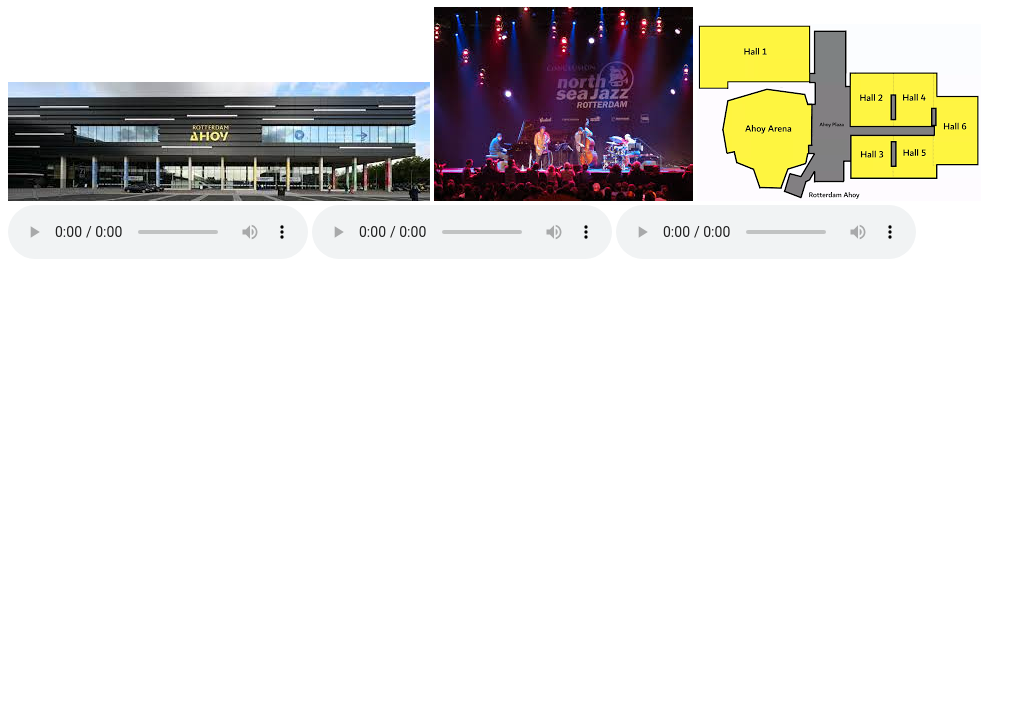
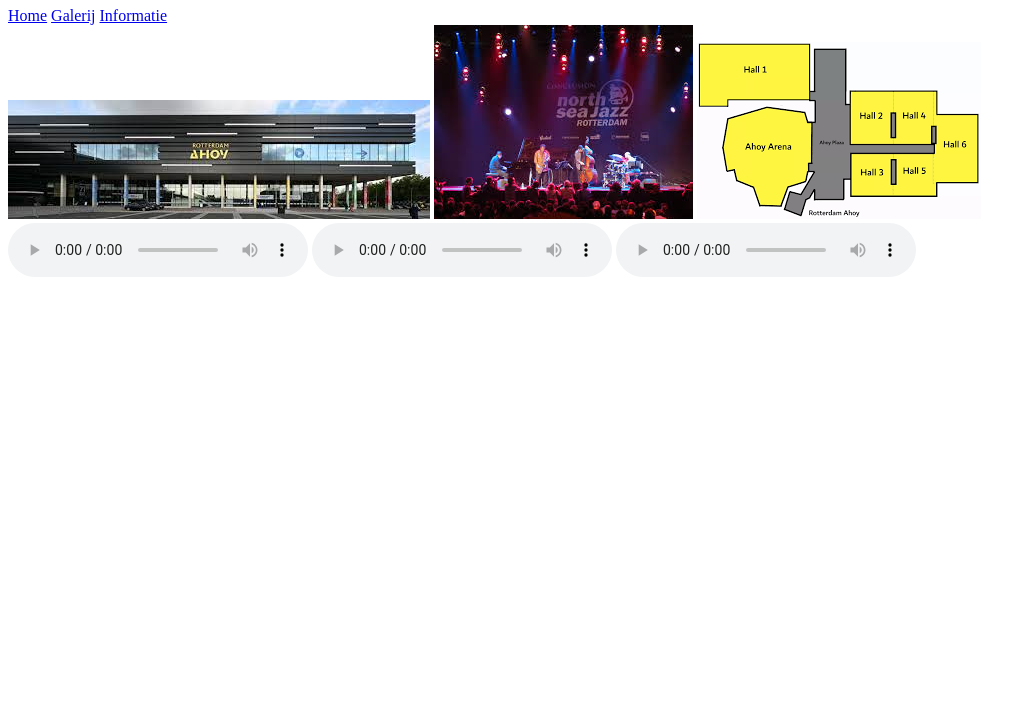
Before and after one commit to DawidDomagalaDJD/NHACursus, a plain HTML site: page galerij.html in a window 1280 px wide. Shown: the part 73-800 px from the top of the page, without its empty margins (0-1034 px from the left). Drawn offline with Linux system fonts and the light colour scheme; files whose address does not match are found by name.

Commit message:
Add files via upload

```diff
--- a/galerij.html
+++ b/galerij.html
@@ -8,6 +8,11 @@
 </head>
 <body>
     <header><h1>Galerij</h1></header>
+    <nav>
+        <a href="/Les8and9/index.html">Home</a>
+        <a href="/Les8and9/galerij.html">Galerij</a>
+        <a href="/Les8and9/info.html">Informatie</a>
+    </nav>
     <img src="/Les8and9/Pictures/img1.jpg" alt="pictrure of the building AHOY">
     <img src="/Les8and9/Pictures/img2.jpg" alt="band north sea jazz in rotterdam">
     <img src="/Les8and9/Pictures/img3.png" alt="plattegrond van ahoy">
```
Also changed, not shown: index.html (+5 -0 lines), info.html (+5 -0 lines).
